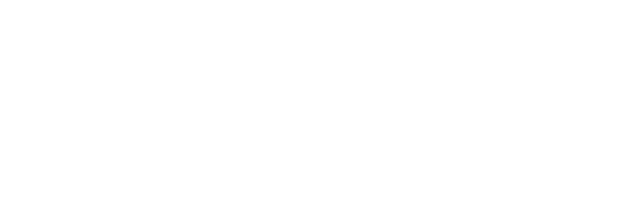
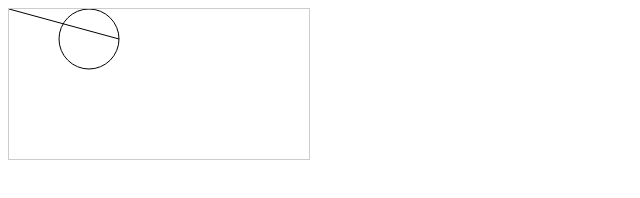
Before and after one commit to jos3duardo/canvas, a plain HTML site: page index.html in a window 1280 px wide. Shown: the whole page, without its empty margins (0-640 px from the left). Drawn offline with Linux system fonts and the light colour scheme.

Commit message:
desenhando uma reta e uma circunferencia

```diff
--- a/index.html
+++ b/index.html
@@ -3,8 +3,29 @@
 <head>
     <meta charset="UTF-8">
     <title>Canvas</title>
+    <style>
+        canvas{
+            border: 1px solid #cccccc
+        }
+    </style>
 </head>
 <body>
+<canvas id="canvas" class="canvas"></canvas>
 
+
+<script>
+    const canvas = document.getElementById('canvas');
+    if (canvas.getContext){
+        console.log('Suported')
+        let ctx = canvas.getContext('2d');
+
+        ctx.moveTo(0,0);
+        ctx.arc(80,30,30,0,2 * Math.PI);
+        ctx.stroke()
+
+    }else{
+        console.warn('Not suported')
+    }
+</script>
 </body>
 </html>
```
